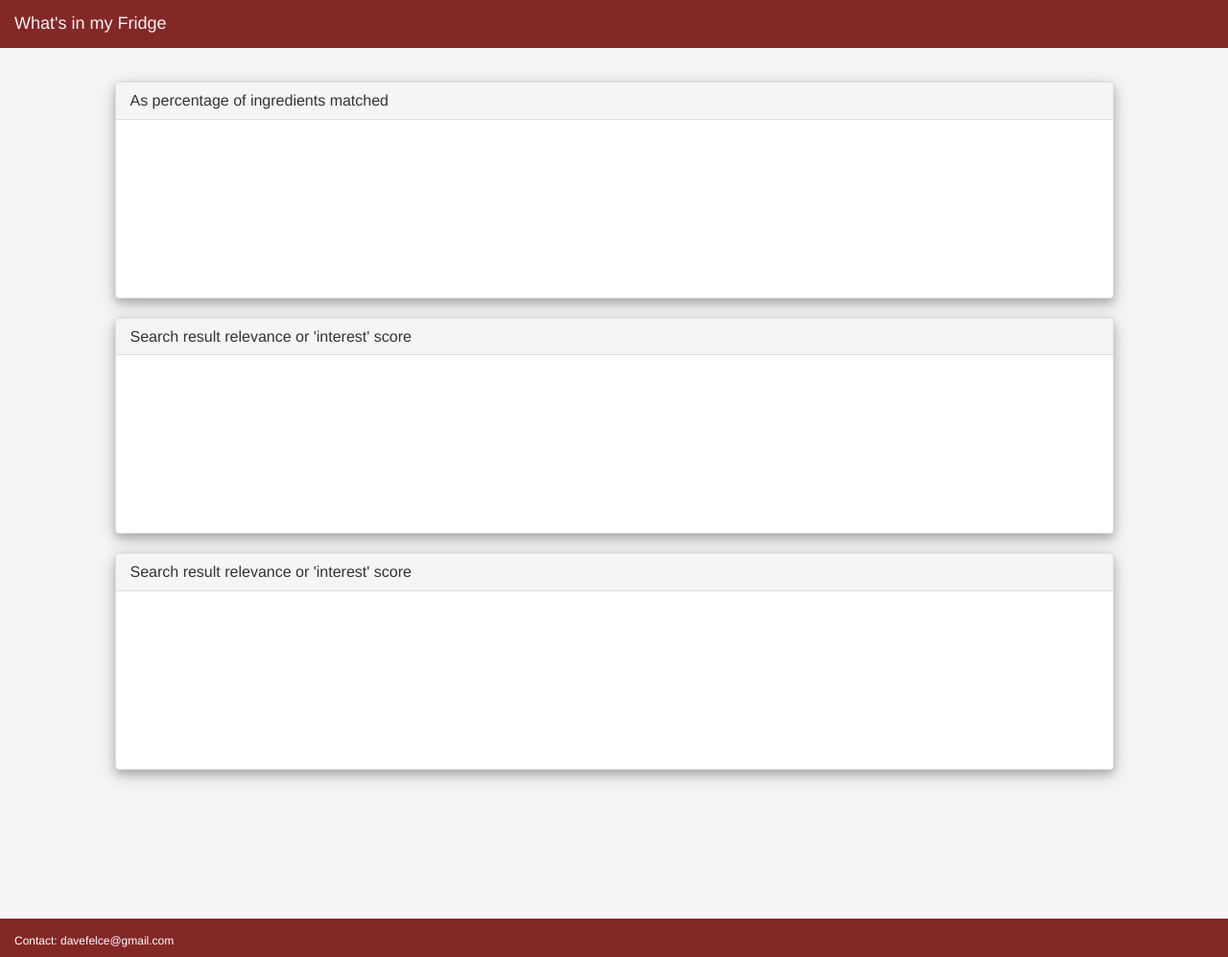
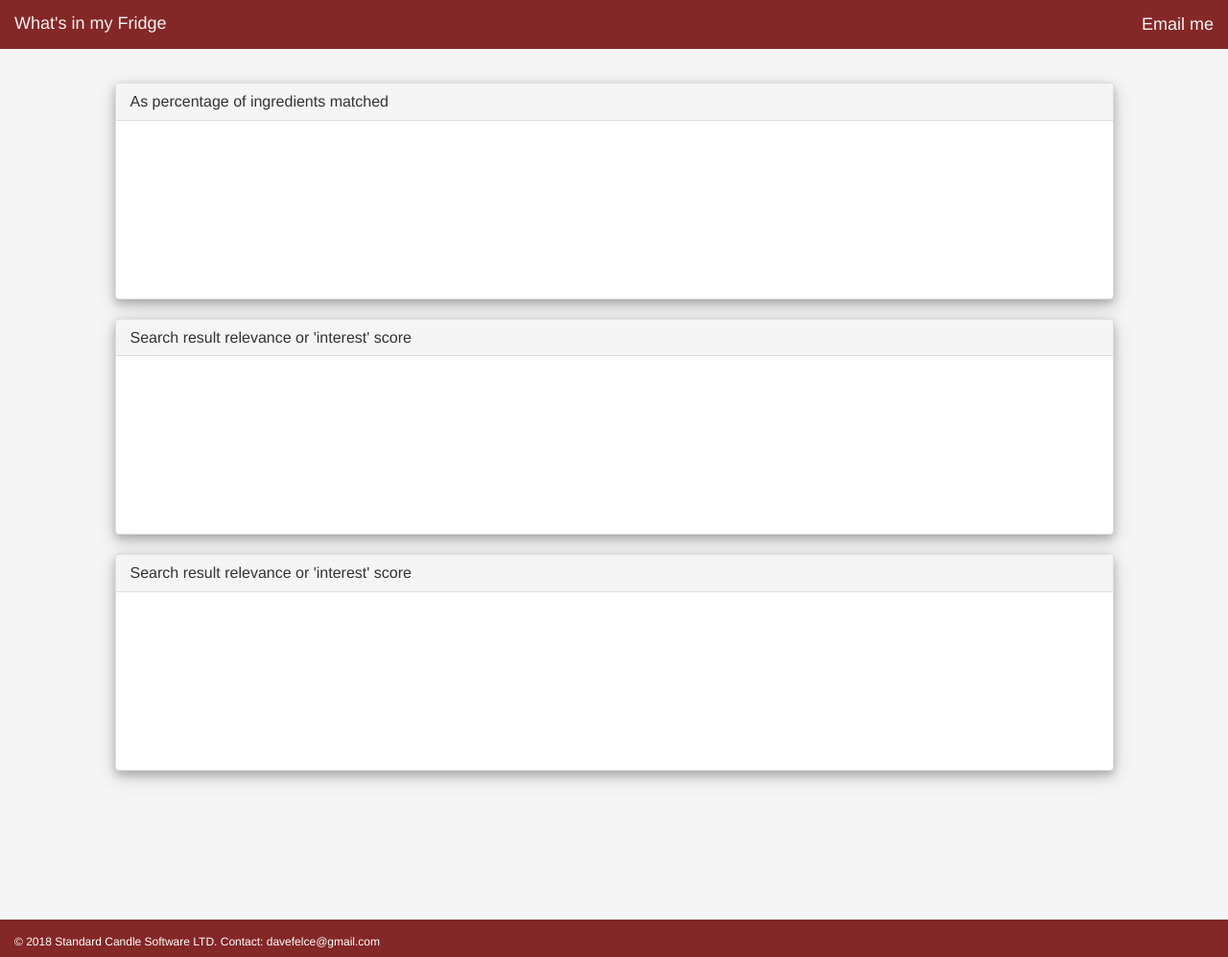
Before and after one commit to DaveFelce/whatsinmyfridge, a Django app: template recipes/templates/recipes/search_results.html in a window 1280 px wide. Shown: the whole page at 96% size. Run offline with Django 3.2, Linux system fonts and the light colour scheme; the template is opened without the code that fills it, so the values that code supplies are empty; some libraries are stand-ins or nearby versions.

Commit message:
Added email link and better footer text

```diff
--- a/home/templates/base.html
+++ b/home/templates/base.html
@@ -33,6 +33,9 @@
                         <a class="navbar-nav global-navbar" href="{% url 'home:index' %}">What's in my Fridge</a>
                     </div>
                     <div class="collapse navbar-collapse" id="bs-example-navbar-collapse-1">
+                        <ul class="nav navbar-nav navbar-right">
+                            <li><a href="mailto:davefelce@gmail.com">Email me</a></li>
+                        </ul>
                     </div>
                 </div>
             </nav>
@@ -49,7 +52,7 @@
             <footer>
                 <div class="footer global-footer">
                     <div class="container">
-                        <p>Contact: davefelce@gmail.com</p>
+                        <p>&copy; 2018 Standard Candle Software LTD. Contact: davefelce@gmail.com</p>
                     </div>
                 </div>
             </footer>
```
